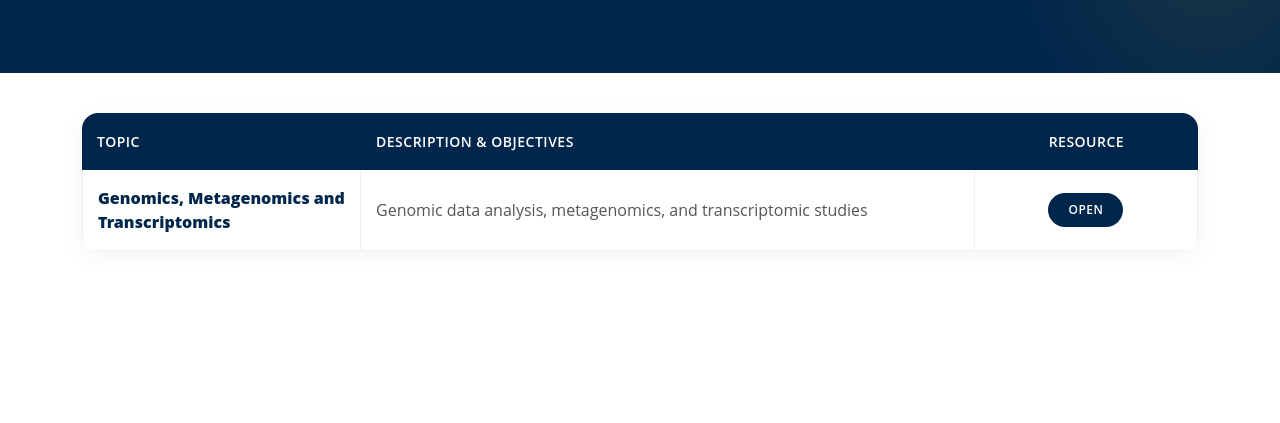
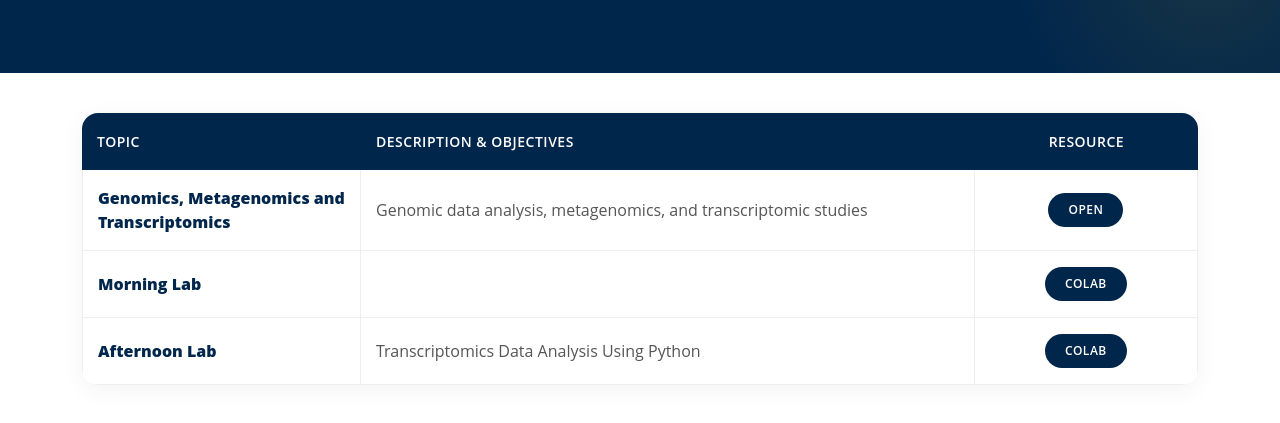
Before and after one commit to KAUST-Academy/KAUST_Academy_2026_Introduction_To_BI, a plain HTML site: page day3.html in a window 1280 px wide. Shown: the part 215-638 px from the top of the page. Drawn offline with Linux system fonts and the light colour scheme.

Commit message:
added the lab to the website

```diff
--- a/day3.html
+++ b/day3.html
@@ -61,6 +61,16 @@
               <td>Genomic data analysis, metagenomics, and transcriptomic studies<br></td>
               <td class="text-center"><a href="./Slides/Day_3_draft_1.pdf" class="table-btn">Open</a></td>
             </tr>
+            <tr>
+              <td><strong>Morning Lab</strong></td>
+              <td><br></td>
+              <td class="text-center"><a href="" class="table-btn">Colab</a></td>
+            </tr>
+            <tr>
+              <td><strong>Afternoon Lab</strong></td>
+              <td>Transcriptomics Data Analysis Using Python</td>
+              <td class="text-center"><a href="https://colab.research.google.com/drive/1V6_aZ4rwbgLQUpijoDi-SPKO8eBbJscC?usp=sharing" class="table-btn">Colab</a></td>
+            </tr>
           </tbody>
         </table>
       </div>
```
